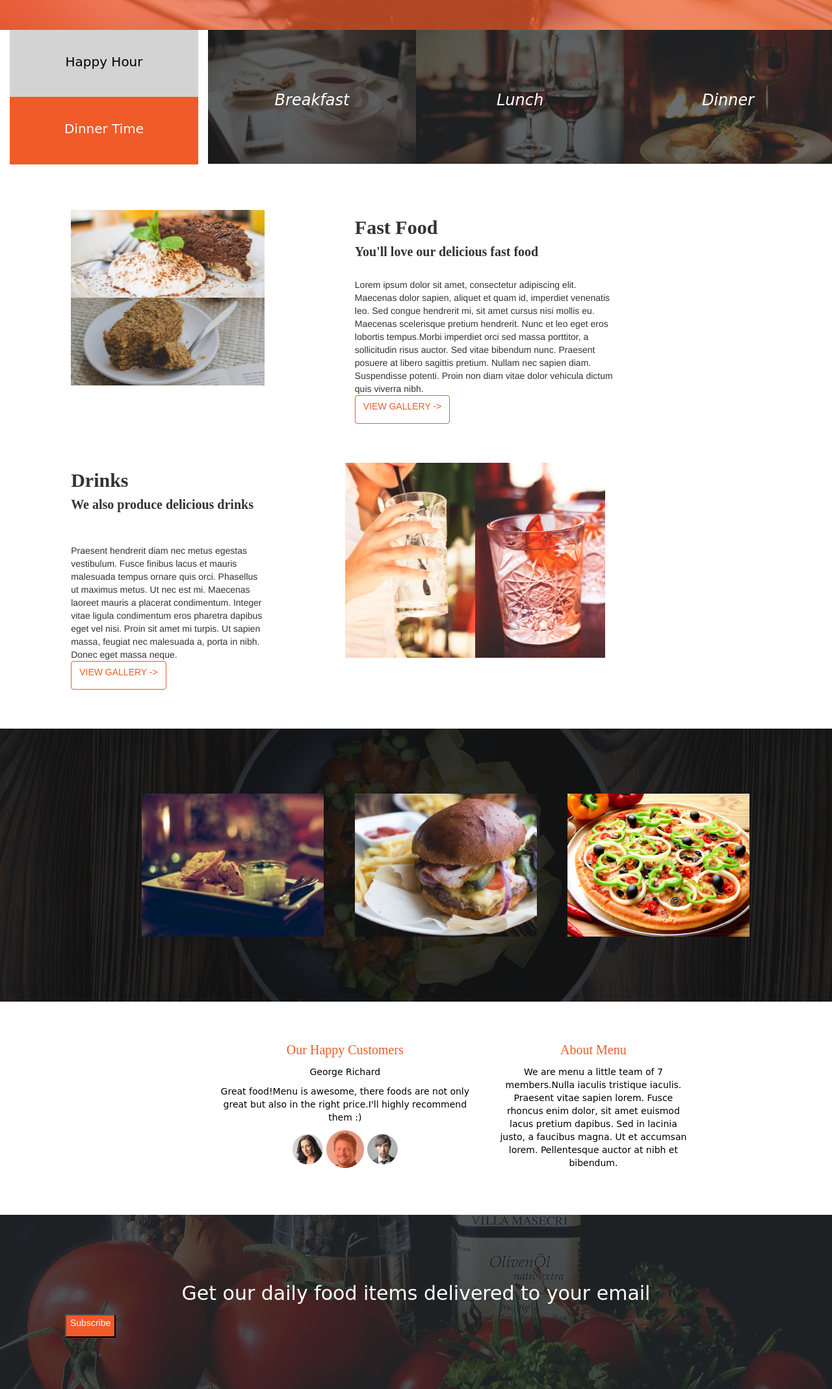
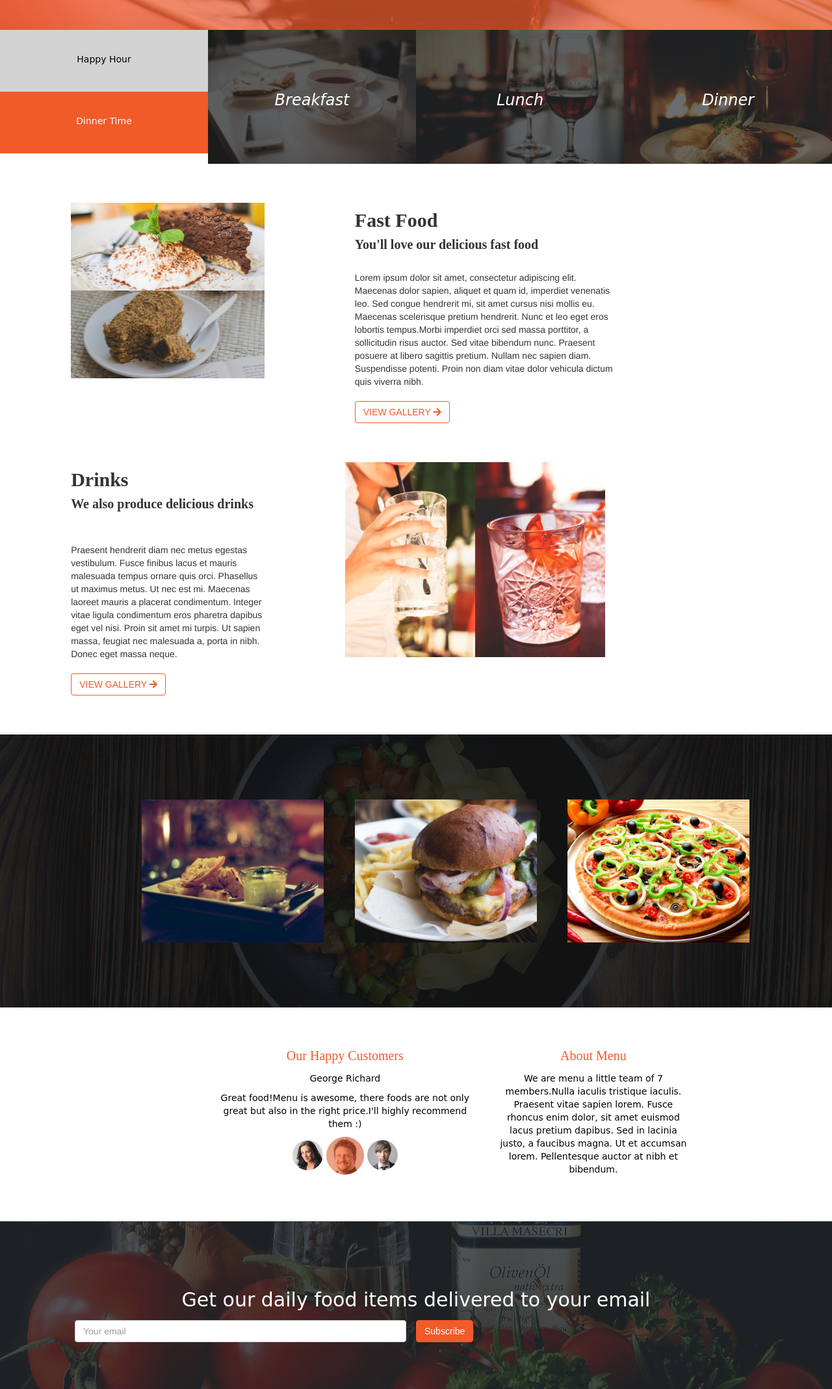
Before and after one commit to Asaph101/Anitas-kitchen-, a plain HTML site: page index.html in a window 1280 px wide. Shown: the part 423-2560 px from the top of the page at 65% size. Drawn offline with Linux system fonts and the light colour scheme.

Commit message:
Add an email input bar

```diff
--- a/css/styles.css
+++ b/css/styles.css
@@ -14,10 +14,7 @@
   background-size: 1600px;
   background-position: center;
 }
-.feat{
-  font-family: cursive;
-  font-size: 20px;
-}
+
 #happy {
   color: black;
   background-color: lightgrey;
@@ -25,11 +22,18 @@
   padding-bottom: 40px;
   margin-bottom: 0px;
 }
+
 #party {
   color: white;
   background-color: #F15A29;
   padding-top: 35px;
   padding-bottom: 40px;
+}
+
+.feat {
+  font-family: cursive;
+  font-size: 20px;
+  margin: 0;
 }
 .brea {
   background-image: url("../img/foodtop/breakfast.jpg");
@@ -148,8 +152,8 @@ h6 {
   cursor: pointer;
   background-color: #f15A29;
   color: white;
-  align-self: center;
 }
+
 #end {
   background-color: #f15A29;
   padding: 5px;
--- a/index.html
+++ b/index.html
@@ -6,6 +6,8 @@
   <title>Anita's Kitchen</title>
   <link href="css/bootstrap.css" rel="stylesheet" type="text/css">
   <link href="css/styles.css" rel="stylesheet" type="text/css">
+  <link rel="stylesheet" href="https://use.fontawesome.com/releases/v5.0.8/css/solid.css" integrity="sha384-v2Tw72dyUXeU3y4aM2Y0tBJQkGfplr39mxZqlTBDUZAb9BGoC40+rdFCG0m10lXk" crossorigin="anonymous">
+  <link rel="stylesheet" href="https://use.fontawesome.com/releases/v5.0.8/css/fontawesome.css" integrity="sha384-q3jl8XQu1OpdLgGFvNRnPdj5VIlCvgsDQTQB6owSOHWlAurxul7f+JpUOVdAiJ5P" crossorigin="anonymous">
 </head>
 
 <body>
@@ -24,9 +26,11 @@
   </div>
   <div class="container-fluid">
     <div class="row">
-      <div class="col-md-3 feat">
-        <p id="happy">Happy Hour</p>
-        <p id="party">Dinner Time</p>
+      <div class="col-sm-3" style="padding-right: 0; padding-left:0;">
+        <div>
+          <p id='happy'>Happy Hour</p>
+          <p id='party'>Dinner Time</p>
+        </div>
       </div>
 
       <div class="col-sm-3 brea">
@@ -66,9 +70,16 @@
         nibh.
       </p2>
 
-      <br />
+      <br>
+      <br>
 
-      <button class="btn" <p>VIEW GALLERY -></p></button>
+      <button class="btn btn-primary">
+          VIEW GALLERY
+          <span>
+            <i class="fas fa-arrow-right"></i>
+          </span>
+
+      </button>
     </div>
     <div class="col-sm-3">
     </div>
@@ -84,15 +95,20 @@
       <h4><strong>Drinks</strong></h4>
       <h5><strong>We also produce delicious drinks</strong></h5>
 
-      <br />
-      <br />
+      <br>
+      <br>
 
       <p3>Praesent hendrerit diam nec metus egestas vestibulum. Fusce finibus lacus et mauris malesuada tempus ornare quis orci. Phasellus ut maximus metus. Ut nec est mi. Maecenas laoreet mauris a placerat condimentum. Integer vitae ligula condimentum eros
         pharetra dapibus eget vel nisi. Proin sit amet mi turpis. Ut sapien massa, feugiat nec malesuada a, porta in nibh. Donec eget massa neque.</p3>
 
-      <br />
-
-      <button class="btn" <p>VIEW GALLERY -></p></button>
+      <br>
+      <br>
+      <button class="btn btn-primary">
+        VIEW GALLERY
+        <span>
+          <i class="fas fa-arrow-right"></i>
+        </span>
+      </button>
     </div>
     <div class="col-sm-1">
     </div>
@@ -178,12 +194,18 @@
       <div id="col-sm-">
       </div>
       <div class="col-sm-12">
-        <div id="email">
+        <div id='email'>
           <p>Get our daily food items delivered to your email</p>
+
         </div>
-        <button id="email-btn">
-          <p>Subscribe</p>
-        </button>
+        <div class="center-form">
+          <div class="form-group col-sm-6 offset-5">
+            <input type="email" name="email" placeholder="Your email" class="form-control">
+          </div>
+          <button id="email-btn" class="btn btn-primary email-btn">
+            Subscribe
+          </button>
+        </div>
       </div>
     </div>
   </div>
@@ -214,6 +236,8 @@
 
       </div>
     </div>
+    <script type="text/javascript" src="js/jquery-3.3.1.js"></script>
+    <script type="text/javascript" src="js/scripts.js"></script>
 </body>
 
 </html>
--- a/js/scripts.js
+++ b/js/scripts.js
@@ -0,0 +1,5 @@
+$(document).ready(function() {
+  $('.email-btn').on('click', function(){
+    alert('Your email has successfully been added');
+  })
+});
```
